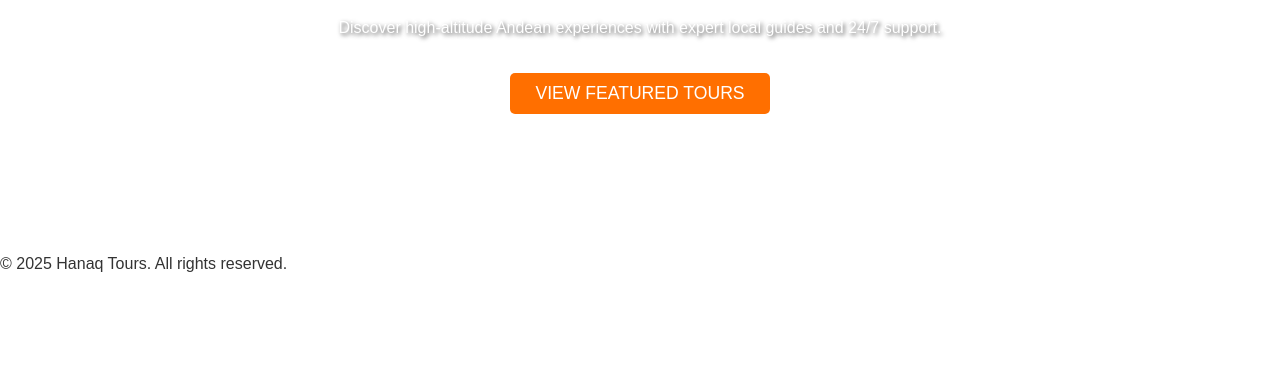
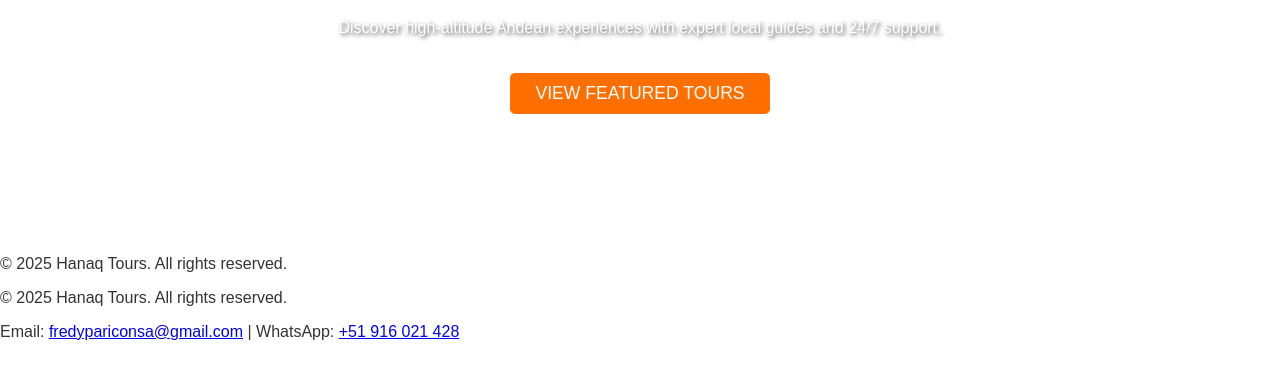
Before and after one commit to fredy-ops/Hanaq-Tours-, a plain HTML site: page index.html in a window 1280 px wide. Shown: the part 373-752 px from the top of the page. Drawn offline with Linux system fonts and the light colour scheme; files whose address does not match are found by name.

Commit message:
Update index.html

```diff
--- a/index.html
+++ b/index.html
@@ -39,3 +39,9 @@
     <script src="js/script.js"></script>
 </body>
 </html>
+<footer>
+    <p>&copy; 2025 Hanaq Tours. All rights reserved.</p>
+    <div class="contact-footer">
+        <p>Email: <a href="mailto:fredypariconsa@gmail.com">fredypariconsa@gmail.com</a> | WhatsApp: <a href="https://wa.me/51916021428" target="_blank">+51 916 021 428</a></p>
+    </div>
+</footer>
```
